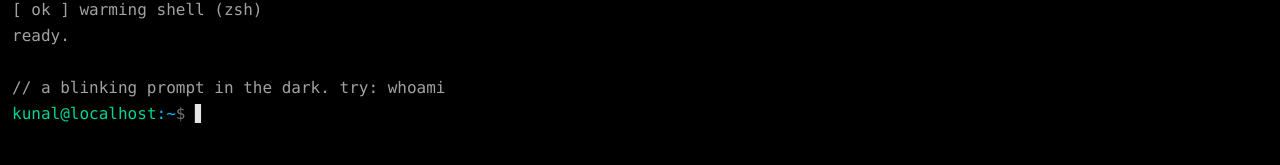
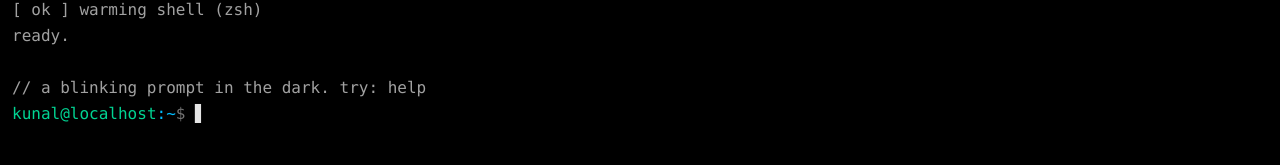
Before and after one commit to kunalbhat/portfolio-2025, a Next.js app: page / in a window 1280 px wide. Shown: the part 119-284 px from the top of the page. Built offline with nearby package versions, Linux system fonts and the light colour scheme.

Commit message:
change start hint

```diff
--- a/src/components/terminal.tsx
+++ b/src/components/terminal.tsx
@@ -33,7 +33,7 @@ const BOOT_LINES = [
   "ready.",
 ];
 
-const HINT = "// a blinking prompt in the dark. try: whoami";
+const HINT = "// a blinking prompt in the dark. try: help";
 
 type Theme = "dark" | "light";
 
```
